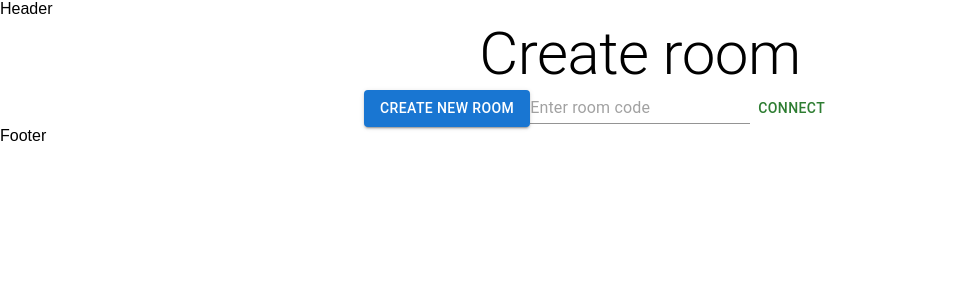
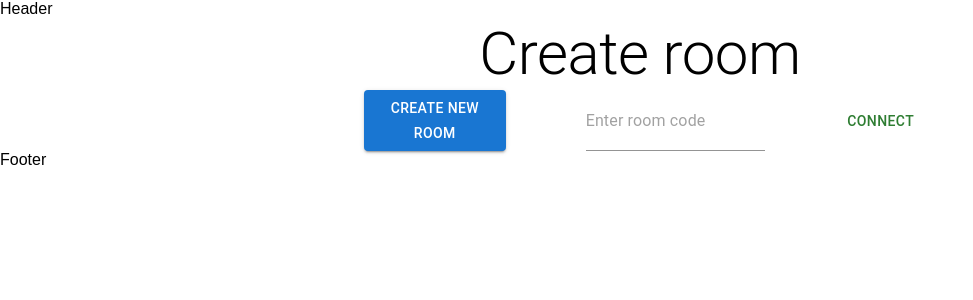
Before and after one commit to Yarzik7/meet-stream, a Next.js app: page / in a window 1280 px wide. Shown: the top 300 px of the page, without its empty margins (0-973 px from the left). Built offline with nearby package versions, Linux system fonts and the light colour scheme.

Commit message:
some tests

```diff
--- /dev/null
+++ b/src/components/CustomButton/CustomButton.tsx
@@ -0,0 +1,16 @@
+import React from "react";
+import { Button as ButtonMUI } from "@mui/material";
+
+interface ICustomButtonProps {
+  children: React.ReactNode;
+}
+
+const CustomButton = ({ children }: IButtonProps) => {
+  return (
+    <ButtonMUI variant="contained" color="primary">
+      {children}
+    </ButtonMUI>
+  );
+};
+
+export default CustomButton;
--- a/src/sections/CreateRoomSection/CreateRoomSection.tsx
+++ b/src/sections/CreateRoomSection/CreateRoomSection.tsx
@@ -1,27 +1,26 @@
 "use client";
 import React from "react";
 import SectionWithContainer from "@/components/Section/SectionWithContainer/SectionWithContainer";
-import { Typography, Button, Input } from "@mui/material";
+import { Typography, Button, Input, Box } from "@mui/material";
+import CustomButton from "@/components/CustomButton/CustomButton";
 
 const CreateRoomSection = () => {
-  const onCreateNewRoom = () => {
-    console.log("Create new room");
-  };
+  // const onCreateNewRoom = (): void => {
+  //   console.log("Create new room");
+  // };
 
   return (
     <SectionWithContainer>
       <Typography variant="h2" align="center">
         Create room
       </Typography>
-      <div>
-        <Button variant="contained" color="primary" onClick={onCreateNewRoom}>
-          Create new room
-        </Button>
+      <Box sx={{ display: "flex", gap: 10 }}>
+        <CustomButton>Create new room</CustomButton>
         <Input placeholder="Enter room code" />
         <Button variant="text" color="success">
           Connect
         </Button>
-      </div>
+      </Box>
     </SectionWithContainer>
   );
 };
```
